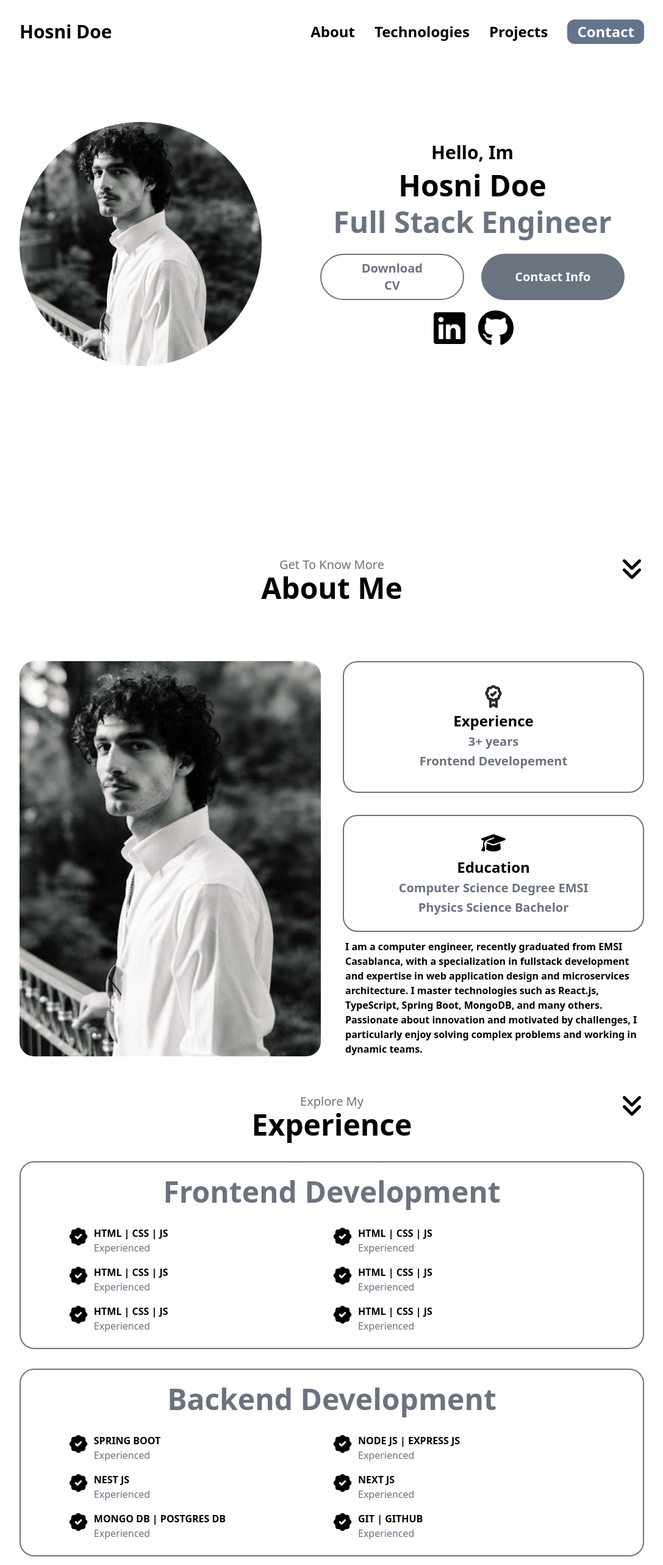
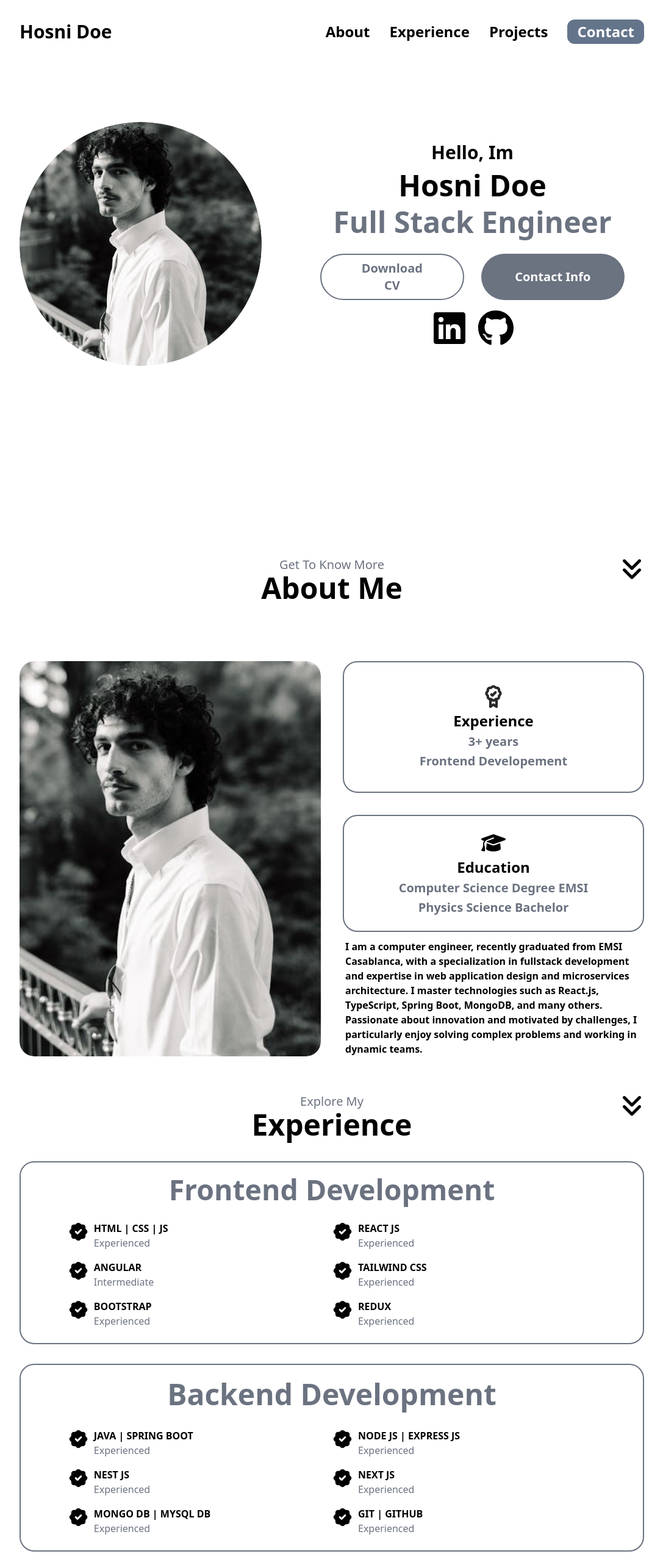
Before and after one commit to hosnidotech123/my_portfolio, a React (Vite) app: page / in a window 1280 px wide. Shown: the top 2566 px of the page at 61% size, without its empty margins (96-1183 px from the left). Built offline with nearby package versions, Linux system fonts and the light colour scheme.

Commit message:
scrolling button

```diff
--- a/src/App.jsx
+++ b/src/App.jsx
@@ -1,4 +1,4 @@
-import React from 'react'
+import React, { useEffect, useState } from 'react'
 import Navbar from './Components/Navbar'
 import HeroSection from './Components/HeroSection'
 import Navbars from './Components/Navbars'
@@ -15,9 +15,31 @@ import Contact from './Components/Contact'
 
 
 function App() {
+
+   let [display,setDisplay]=useState(false)
+
+
+   useEffect(()=>{
+
+
+    window.addEventListener("scroll",()=>{
+      if(window.scrollY>700){
+        setDisplay(true)
+      }
+      else{
+        setDisplay(false)
+      }
+    })
+
+   },[])
   return (
-    <div className='max-w-screen min-h-screen overflow-x-hidden'>
+    <div className='max-w-screen min-h-screen overflow-x-hidden relative' id='up'>
+       <a href="#up">      <span  className={`fixed z-40  right-2 bottom-2   ${display?"transition-all ease-in-out duration-500":"hidden"} `}><svg className='w-[50px] h-[50px] md:h-[60px] md:w-[60px]' stroke="currentColor" fill="currentColor" stroke-width="0" viewBox="0 0 512 512"  xmlns="http://www.w3.org/2000/svg"><path d="M256 48C141.13 48 48 141.13 48 256s93.13 208 208 208 208-93.13 208-208S370.87 48 256 48zm96 270.63-96-96-96 96L137.37 296 256 177.37 374.63 296z"></path></svg></span>
+</a>
       <div className=" max-w-[80%]  h-auto m-auto flex flex-col space-y-20  py-8 ">
+
+
+
 
 
         {/* Section 1 */}
@@ -42,7 +64,7 @@ function App() {
         </section>
 
         {/* Section 5 */}
-        <section id='contact' className="lg:h-screen    ">
+        <section id='contact' className="lg:h-screen   scroll-m-0 ">
           <div className='text-center mb-9 flex flex-col  '>
             <h1 className='capitalize text-xl text-center text-gray-500'>get in touch</h1>
             <h1 className='text-5xl font-semibold text-center capitalize '>Contact me</h1>
@@ -55,6 +77,9 @@ function App() {
 
 
 
+
+
+
       </div>
 
     </div>
--- a/src/Components/About.jsx
+++ b/src/Components/About.jsx
@@ -47,8 +47,8 @@ function About() {
 Passionate about innovation and motivated by challenges, I particularly enjoy solving complex problems and working in dynamic teams.</p>
                 </div>
 
-                <div className='max-w-screen   lg:right-0  md:h-full  rounded-3xl lg:max-w-1/3 xl:max-w-1/3   md:max-w-full'>
-                  <img className='w-full object-cover rounded-3xl h-full ' src={avatar} alt="..." />
+                <div className='max-w-screen   lg:right-0  md:h-full overflow-hidden rounded-3xl lg:max-w-1/3 xl:max-w-1/3   md:max-w-full'>
+                  <img className='w-full object-cover hover:scale-[1.2] transition-all ease-out  rounded-3xl h-full ' src={avatar} alt="..." />
                 </div>
 
             </div>
--- a/src/Components/Experience.jsx
+++ b/src/Components/Experience.jsx
@@ -12,7 +12,7 @@ function Experience() {
             <div className='max-w-screen h-auto flex flex-col space-y-8'>
                 {/* frontend box */}
                 <div className='max-w-screen py-6  border-gray-500  border-2  px-[6vw] rounded-3xl border-solid h-auto flex flex-col justify-center'>
-                    <h1 className='text-4xl md:text-5xl font-bold text-gray-500 text-center mb-[2rem]'>Frontend Development</h1>
+                    <h1 className='text-4xl md:text-[2.9rem] font-bold text-gray-500 text-center mb-[2rem]'>Frontend Development</h1>
                     <div className='grid grid-flow-row gap-y-4 md:grid-cols-2'>
 
                         <div className='flex space-x-2 '>
@@ -26,7 +26,7 @@ function Experience() {
                         <div className='flex space-x-2 '>
                             <div><svg stroke="currentColor" fill="currentColor" stroke-width="0" viewBox="0 0 24 24" height="35px" width="35px" xmlns="http://www.w3.org/2000/svg"><path d="M12.01 2.011a3.2 3.2 0 0 1 2.113 .797l.154 .145l.698 .698a1.2 1.2 0 0 0 .71 .341l.135 .008h1a3.2 3.2 0 0 1 3.195 3.018l.005 .182v1c0 .27 .092 .533 .258 .743l.09 .1l.697 .698a3.2 3.2 0 0 1 .147 4.382l-.145 .154l-.698 .698a1.2 1.2 0 0 0 -.341 .71l-.008 .135v1a3.2 3.2 0 0 1 -3.018 3.195l-.182 .005h-1a1.2 1.2 0 0 0 -.743 .258l-.1 .09l-.698 .697a3.2 3.2 0 0 1 -4.382 .147l-.154 -.145l-.698 -.698a1.2 1.2 0 0 0 -.71 -.341l-.135 -.008h-1a3.2 3.2 0 0 1 -3.195 -3.018l-.005 -.182v-1a1.2 1.2 0 0 0 -.258 -.743l-.09 -.1l-.697 -.698a3.2 3.2 0 0 1 -.147 -4.382l.145 -.154l.698 -.698a1.2 1.2 0 0 0 .341 -.71l.008 -.135v-1l.005 -.182a3.2 3.2 0 0 1 3.013 -3.013l.182 -.005h1a1.2 1.2 0 0 0 .743 -.258l.1 -.09l.698 -.697a3.2 3.2 0 0 1 2.269 -.944zm3.697 7.282a1 1 0 0 0 -1.414 0l-3.293 3.292l-1.293 -1.292l-.094 -.083a1 1 0 0 0 -1.32 1.497l2 2l.094 .083a1 1 0 0 0 1.32 -.083l4 -4l.083 -.094a1 1 0 0 0 -.083 -1.32z"></path></svg></div>
                             <div className='flex flex-col text-left'>
-                                <h1 className='uppercase font-bold'>Html | css | js</h1>
+                                <h1 className='uppercase font-bold'>React js</h1>
                                 <h1 className='text-gray-500 text'>Experienced</h1>
                             </div>
                         </div>
@@ -34,7 +34,15 @@ function Experience() {
                         <div className='flex space-x-2 '>
                             <div><svg stroke="currentColor" fill="currentColor" stroke-width="0" viewBox="0 0 24 24" height="35px" width="35px" xmlns="http://www.w3.org/2000/svg"><path d="M12.01 2.011a3.2 3.2 0 0 1 2.113 .797l.154 .145l.698 .698a1.2 1.2 0 0 0 .71 .341l.135 .008h1a3.2 3.2 0 0 1 3.195 3.018l.005 .182v1c0 .27 .092 .533 .258 .743l.09 .1l.697 .698a3.2 3.2 0 0 1 .147 4.382l-.145 .154l-.698 .698a1.2 1.2 0 0 0 -.341 .71l-.008 .135v1a3.2 3.2 0 0 1 -3.018 3.195l-.182 .005h-1a1.2 1.2 0 0 0 -.743 .258l-.1 .09l-.698 .697a3.2 3.2 0 0 1 -4.382 .147l-.154 -.145l-.698 -.698a1.2 1.2 0 0 0 -.71 -.341l-.135 -.008h-1a3.2 3.2 0 0 1 -3.195 -3.018l-.005 -.182v-1a1.2 1.2 0 0 0 -.258 -.743l-.09 -.1l-.697 -.698a3.2 3.2 0 0 1 -.147 -4.382l.145 -.154l.698 -.698a1.2 1.2 0 0 0 .341 -.71l.008 -.135v-1l.005 -.182a3.2 3.2 0 0 1 3.013 -3.013l.182 -.005h1a1.2 1.2 0 0 0 .743 -.258l.1 -.09l.698 -.697a3.2 3.2 0 0 1 2.269 -.944zm3.697 7.282a1 1 0 0 0 -1.414 0l-3.293 3.292l-1.293 -1.292l-.094 -.083a1 1 0 0 0 -1.32 1.497l2 2l.094 .083a1 1 0 0 0 1.32 -.083l4 -4l.083 -.094a1 1 0 0 0 -.083 -1.32z"></path></svg></div>
                             <div className='flex flex-col text-left'>
-                                <h1 className='uppercase font-bold'>Html | css | js</h1>
+                                <h1 className='uppercase font-bold'>Angular</h1>
+                                <h1 className='text-gray-500 text'>Intermediate</h1>
+                            </div>
+                        </div>
+
+                        <div className='flex space-x-2 '>
+                            <div><svg stroke="currentColor" fill="currentColor" stroke-width="0" viewBox="0 0 24 24" height="35px" width="35px" xmlns="http://www.w3.org/2000/svg"><path d="M12.01 2.011a3.2 3.2 0 0 1 2.113 .797l.154 .145l.698 .698a1.2 1.2 0 0 0 .71 .341l.135 .008h1a3.2 3.2 0 0 1 3.195 3.018l.005 .182v1c0 .27 .092 .533 .258 .743l.09 .1l.697 .698a3.2 3.2 0 0 1 .147 4.382l-.145 .154l-.698 .698a1.2 1.2 0 0 0 -.341 .71l-.008 .135v1a3.2 3.2 0 0 1 -3.018 3.195l-.182 .005h-1a1.2 1.2 0 0 0 -.743 .258l-.1 .09l-.698 .697a3.2 3.2 0 0 1 -4.382 .147l-.154 -.145l-.698 -.698a1.2 1.2 0 0 0 -.71 -.341l-.135 -.008h-1a3.2 3.2 0 0 1 -3.195 -3.018l-.005 -.182v-1a1.2 1.2 0 0 0 -.258 -.743l-.09 -.1l-.697 -.698a3.2 3.2 0 0 1 -.147 -4.382l.145 -.154l.698 -.698a1.2 1.2 0 0 0 .341 -.71l.008 -.135v-1l.005 -.182a3.2 3.2 0 0 1 3.013 -3.013l.182 -.005h1a1.2 1.2 0 0 0 .743 -.258l.1 -.09l.698 -.697a3.2 3.2 0 0 1 2.269 -.944zm3.697 7.282a1 1 0 0 0 -1.414 0l-3.293 3.292l-1.293 -1.292l-.094 -.083a1 1 0 0 0 -1.32 1.497l2 2l.094 .083a1 1 0 0 0 1.32 -.083l4 -4l.083 -.094a1 1 0 0 0 -.083 -1.32z"></path></svg></div>
+                            <div className='flex flex-col text-left'>
+                                <h1 className='uppercase font-bold'>Tailwind css</h1>
                                 <h1 className='text-gray-500 text'>Experienced</h1>
                             </div>
                         </div>
@@ -42,7 +50,7 @@ function Experience() {
                         <div className='flex space-x-2 '>
                             <div><svg stroke="currentColor" fill="currentColor" stroke-width="0" viewBox="0 0 24 24" height="35px" width="35px" xmlns="http://www.w3.org/2000/svg"><path d="M12.01 2.011a3.2 3.2 0 0 1 2.113 .797l.154 .145l.698 .698a1.2 1.2 0 0 0 .71 .341l.135 .008h1a3.2 3.2 0 0 1 3.195 3.018l.005 .182v1c0 .27 .092 .533 .258 .743l.09 .1l.697 .698a3.2 3.2 0 0 1 .147 4.382l-.145 .154l-.698 .698a1.2 1.2 0 0 0 -.341 .71l-.008 .135v1a3.2 3.2 0 0 1 -3.018 3.195l-.182 .005h-1a1.2 1.2 0 0 0 -.743 .258l-.1 .09l-.698 .697a3.2 3.2 0 0 1 -4.382 .147l-.154 -.145l-.698 -.698a1.2 1.2 0 0 0 -.71 -.341l-.135 -.008h-1a3.2 3.2 0 0 1 -3.195 -3.018l-.005 -.182v-1a1.2 1.2 0 0 0 -.258 -.743l-.09 -.1l-.697 -.698a3.2 3.2 0 0 1 -.147 -4.382l.145 -.154l.698 -.698a1.2 1.2 0 0 0 .341 -.71l.008 -.135v-1l.005 -.182a3.2 3.2 0 0 1 3.013 -3.013l.182 -.005h1a1.2 1.2 0 0 0 .743 -.258l.1 -.09l.698 -.697a3.2 3.2 0 0 1 2.269 -.944zm3.697 7.282a1 1 0 0 0 -1.414 0l-3.293 3.292l-1.293 -1.292l-.094 -.083a1 1 0 0 0 -1.32 1.497l2 2l.094 .083a1 1 0 0 0 1.32 -.083l4 -4l.083 -.094a1 1 0 0 0 -.083 -1.32z"></path></svg></div>
                             <div className='flex flex-col text-left'>
-                                <h1 className='uppercase font-bold'>Html | css | js</h1>
+                                <h1 className='uppercase font-bold'>Bootstrap</h1>
                                 <h1 className='text-gray-500 text'>Experienced</h1>
                             </div>
                         </div>
@@ -50,15 +58,7 @@ function Experience() {
                         <div className='flex space-x-2 '>
                             <div><svg stroke="currentColor" fill="currentColor" stroke-width="0" viewBox="0 0 24 24" height="35px" width="35px" xmlns="http://www.w3.org/2000/svg"><path d="M12.01 2.011a3.2 3.2 0 0 1 2.113 .797l.154 .145l.698 .698a1.2 1.2 0 0 0 .71 .341l.135 .008h1a3.2 3.2 0 0 1 3.195 3.018l.005 .182v1c0 .27 .092 .533 .258 .743l.09 .1l.697 .698a3.2 3.2 0 0 1 .147 4.382l-.145 .154l-.698 .698a1.2 1.2 0 0 0 -.341 .71l-.008 .135v1a3.2 3.2 0 0 1 -3.018 3.195l-.182 .005h-1a1.2 1.2 0 0 0 -.743 .258l-.1 .09l-.698 .697a3.2 3.2 0 0 1 -4.382 .147l-.154 -.145l-.698 -.698a1.2 1.2 0 0 0 -.71 -.341l-.135 -.008h-1a3.2 3.2 0 0 1 -3.195 -3.018l-.005 -.182v-1a1.2 1.2 0 0 0 -.258 -.743l-.09 -.1l-.697 -.698a3.2 3.2 0 0 1 -.147 -4.382l.145 -.154l.698 -.698a1.2 1.2 0 0 0 .341 -.71l.008 -.135v-1l.005 -.182a3.2 3.2 0 0 1 3.013 -3.013l.182 -.005h1a1.2 1.2 0 0 0 .743 -.258l.1 -.09l.698 -.697a3.2 3.2 0 0 1 2.269 -.944zm3.697 7.282a1 1 0 0 0 -1.414 0l-3.293 3.292l-1.293 -1.292l-.094 -.083a1 1 0 0 0 -1.32 1.497l2 2l.094 .083a1 1 0 0 0 1.32 -.083l4 -4l.083 -.094a1 1 0 0 0 -.083 -1.32z"></path></svg></div>
                             <div className='flex flex-col text-left'>
-                                <h1 className='uppercase font-bold'>Html | css | js</h1>
-                                <h1 className='text-gray-500 text'>Experienced</h1>
-                            </div>
-                        </div>
-
-                        <div className='flex space-x-2 '>
-                            <div><svg stroke="currentColor" fill="currentColor" stroke-width="0" viewBox="0 0 24 24" height="35px" width="35px" xmlns="http://www.w3.org/2000/svg"><path d="M12.01 2.011a3.2 3.2 0 0 1 2.113 .797l.154 .145l.698 .698a1.2 1.2 0 0 0 .71 .341l.135 .008h1a3.2 3.2 0 0 1 3.195 3.018l.005 .182v1c0 .27 .092 .533 .258 .743l.09 .1l.697 .698a3.2 3.2 0 0 1 .147 4.382l-.145 .154l-.698 .698a1.2 1.2 0 0 0 -.341 .71l-.008 .135v1a3.2 3.2 0 0 1 -3.018 3.195l-.182 .005h-1a1.2 1.2 0 0 0 -.743 .258l-.1 .09l-.698 .697a3.2 3.2 0 0 1 -4.382 .147l-.154 -.145l-.698 -.698a1.2 1.2 0 0 0 -.71 -.341l-.135 -.008h-1a3.2 3.2 0 0 1 -3.195 -3.018l-.005 -.182v-1a1.2 1.2 0 0 0 -.258 -.743l-.09 -.1l-.697 -.698a3.2 3.2 0 0 1 -.147 -4.382l.145 -.154l.698 -.698a1.2 1.2 0 0 0 .341 -.71l.008 -.135v-1l.005 -.182a3.2 3.2 0 0 1 3.013 -3.013l.182 -.005h1a1.2 1.2 0 0 0 .743 -.258l.1 -.09l.698 -.697a3.2 3.2 0 0 1 2.269 -.944zm3.697 7.282a1 1 0 0 0 -1.414 0l-3.293 3.292l-1.293 -1.292l-.094 -.083a1 1 0 0 0 -1.32 1.497l2 2l.094 .083a1 1 0 0 0 1.32 -.083l4 -4l.083 -.094a1 1 0 0 0 -.083 -1.32z"></path></svg></div>
-                            <div className='flex flex-col text-left'>
-                                <h1 className='uppercase font-bold'>Html | css | js</h1>
+                                <h1 className='uppercase font-bold'>Redux</h1>
                                 <h1 className='text-gray-500 text'>Experienced</h1>
                             </div>
                         </div>
@@ -80,7 +80,7 @@ function Experience() {
                         <div className='flex space-x-2 '>
                             <div><svg stroke="currentColor" fill="currentColor" stroke-width="0" viewBox="0 0 24 24" height="35px" width="35px" xmlns="http://www.w3.org/2000/svg"><path d="M12.01 2.011a3.2 3.2 0 0 1 2.113 .797l.154 .145l.698 .698a1.2 1.2 0 0 0 .71 .341l.135 .008h1a3.2 3.2 0 0 1 3.195 3.018l.005 .182v1c0 .27 .092 .533 .258 .743l.09 .1l.697 .698a3.2 3.2 0 0 1 .147 4.382l-.145 .154l-.698 .698a1.2 1.2 0 0 0 -.341 .71l-.008 .135v1a3.2 3.2 0 0 1 -3.018 3.195l-.182 .005h-1a1.2 1.2 0 0 0 -.743 .258l-.1 .09l-.698 .697a3.2 3.2 0 0 1 -4.382 .147l-.154 -.145l-.698 -.698a1.2 1.2 0 0 0 -.71 -.341l-.135 -.008h-1a3.2 3.2 0 0 1 -3.195 -3.018l-.005 -.182v-1a1.2 1.2 0 0 0 -.258 -.743l-.09 -.1l-.697 -.698a3.2 3.2 0 0 1 -.147 -4.382l.145 -.154l.698 -.698a1.2 1.2 0 0 0 .341 -.71l.008 -.135v-1l.005 -.182a3.2 3.2 0 0 1 3.013 -3.013l.182 -.005h1a1.2 1.2 0 0 0 .743 -.258l.1 -.09l.698 -.697a3.2 3.2 0 0 1 2.269 -.944zm3.697 7.282a1 1 0 0 0 -1.414 0l-3.293 3.292l-1.293 -1.292l-.094 -.083a1 1 0 0 0 -1.32 1.497l2 2l.094 .083a1 1 0 0 0 1.32 -.083l4 -4l.083 -.094a1 1 0 0 0 -.083 -1.32z"></path></svg></div>
                             <div className='flex flex-col text-left'>
-                                <h1 className='uppercase font-bold'>Spring Boot</h1>
+                                <h1 className='uppercase font-bold'>java | Spring Boot</h1>
                                 <h1 className='text-gray-500 text'>Experienced</h1>
                             </div>
                         </div>
@@ -112,7 +112,7 @@ function Experience() {
                         <div className='flex space-x-2 '>
                             <div><svg stroke="currentColor" fill="currentColor" stroke-width="0" viewBox="0 0 24 24" height="35px" width="35px" xmlns="http://www.w3.org/2000/svg"><path d="M12.01 2.011a3.2 3.2 0 0 1 2.113 .797l.154 .145l.698 .698a1.2 1.2 0 0 0 .71 .341l.135 .008h1a3.2 3.2 0 0 1 3.195 3.018l.005 .182v1c0 .27 .092 .533 .258 .743l.09 .1l.697 .698a3.2 3.2 0 0 1 .147 4.382l-.145 .154l-.698 .698a1.2 1.2 0 0 0 -.341 .71l-.008 .135v1a3.2 3.2 0 0 1 -3.018 3.195l-.182 .005h-1a1.2 1.2 0 0 0 -.743 .258l-.1 .09l-.698 .697a3.2 3.2 0 0 1 -4.382 .147l-.154 -.145l-.698 -.698a1.2 1.2 0 0 0 -.71 -.341l-.135 -.008h-1a3.2 3.2 0 0 1 -3.195 -3.018l-.005 -.182v-1a1.2 1.2 0 0 0 -.258 -.743l-.09 -.1l-.697 -.698a3.2 3.2 0 0 1 -.147 -4.382l.145 -.154l.698 -.698a1.2 1.2 0 0 0 .341 -.71l.008 -.135v-1l.005 -.182a3.2 3.2 0 0 1 3.013 -3.013l.182 -.005h1a1.2 1.2 0 0 0 .743 -.258l.1 -.09l.698 -.697a3.2 3.2 0 0 1 2.269 -.944zm3.697 7.282a1 1 0 0 0 -1.414 0l-3.293 3.292l-1.293 -1.292l-.094 -.083a1 1 0 0 0 -1.32 1.497l2 2l.094 .083a1 1 0 0 0 1.32 -.083l4 -4l.083 -.094a1 1 0 0 0 -.083 -1.32z"></path></svg></div>
                             <div className='flex flex-col text-left'>
-                                <h1 className='uppercase font-bold'>mongo db | Postgres db</h1>
+                                <h1 className='uppercase font-bold'>mongo db | mysql db</h1>
                                 <h1 className='text-gray-500 text'>Experienced</h1>
                             </div>
                         </div>
--- a/src/Components/Hero.jsx
+++ b/src/Components/Hero.jsx
@@ -34,8 +34,8 @@ function Hero() {
 
 
 
-      <div className='max-w-screen   lg:right-0 p-[1rem] lg:p-0 rounded-full lg:w-[400px] lg:h-[400px] '>
-        <img className='w-full object-cover rounded-full h-full ' src={avatar} alt="..." />
+      <div className='max-w-screen overflow-hidden   lg:right-0 p-[1rem] lg:p-0 rounded-full lg:w-[400px] lg:h-[400px] '>
+        <img className='w-full object-cover hover:scale-[1.2] transition-all ease-out rounded-full h-full ' src={avatar} alt="..." />
       </div>
 
 
--- a/src/Components/Navbar.jsx
+++ b/src/Components/Navbar.jsx
@@ -5,11 +5,11 @@ function Navbar() {
   let [toggle, setToggle] = useState(false)
 
   return (
-    <div className='relative flex items-center justify-between   '>
-      <h2  className='font-bold text-3xl'><a href="/">Hosni Doe</a></h2>
+    <div className='relative flex items-center justify-between   ' >
+      <h2 className='font-bold text-3xl'><a href="/">Hosni Doe</a></h2>
       <ul className='hidden lg:grid lg:grid-flow-col lg:items-center font-semibold lg:gap-x-8 text-2xl capitalize'>
         <li><a href="#about">about</a></li>
-        <li><a href="#experiences">Technologies</a></li>
+        <li><a href="#experiences">Experience</a></li>
         <li><a href="#projects">projects</a></li>
         <li className='bg-slate-500 px-4 text-white  py-1 rounded-xl hover:bg-slate-400 transition ease-in-out duration-500'><a href="#contact">contact</a></li>
       </ul>
@@ -17,11 +17,11 @@ function Navbar() {
         <svg stroke="currentColor" fill="currentColor" stroke-width="0" viewBox="0 0 512 512" height="40px" width="40px" xmlns="http://www.w3.org/2000/svg"><path fill="none" stroke-linecap="round" stroke-miterlimit="10" stroke-width="48" d="M88 152h336M88 256h336M88 360h336"></path></svg>}
       </button>
 
-      <ul className={`absolute duration-500 ease-in-out ${toggle ? "left-0" : "left-[900px] md:left-[1000px] lg:hidden "}   p-6  flex flex-col space-y-4  rounded-lg   top-[50px] bg-gray-500 border-black border-2 border-dotted text-white font-semibold   w-full h-auto text-2xl capitalize`}>
-      <li><a href="#about">about</a></li>
-        <li><a href="#experiences">Technologies</a></li>
-        <li><a href="#projects">projects</a></li>
-        <li ><a className='text-slate-500 px-4 bg-white  py-1 rounded-xl' href="#contact">contact</a></li>
+      <ul className={`absolute duration-300 ease-in-out ${toggle ? "left-0" : "left-[900px] md:left-[1000px] lg:hidden "}   p-6  flex flex-col space-y-4  rounded-lg   top-[50px] bg-gray-500 border-black border-2 border-dotted text-white font-semibold   w-full h-auto text-2xl capitalize`}>
+        <li onClick={()=>setToggle(false)}><a href="#about">about</a></li>
+        <li onClick={()=>setToggle(false)}><a href="#experiences">Experience</a></li>
+        <li onClick={()=>setToggle(false)}><a href="#projects">projects</a></li>
+        <li onClick={()=>setToggle(false)}><a className='text-slate-500 px-4 bg-white  py-1 rounded-xl' href="#contact">contact</a></li>
       </ul>
 
     </div>
```
Also changed, not shown: src/Components/Contact.jsx (indentation only).
